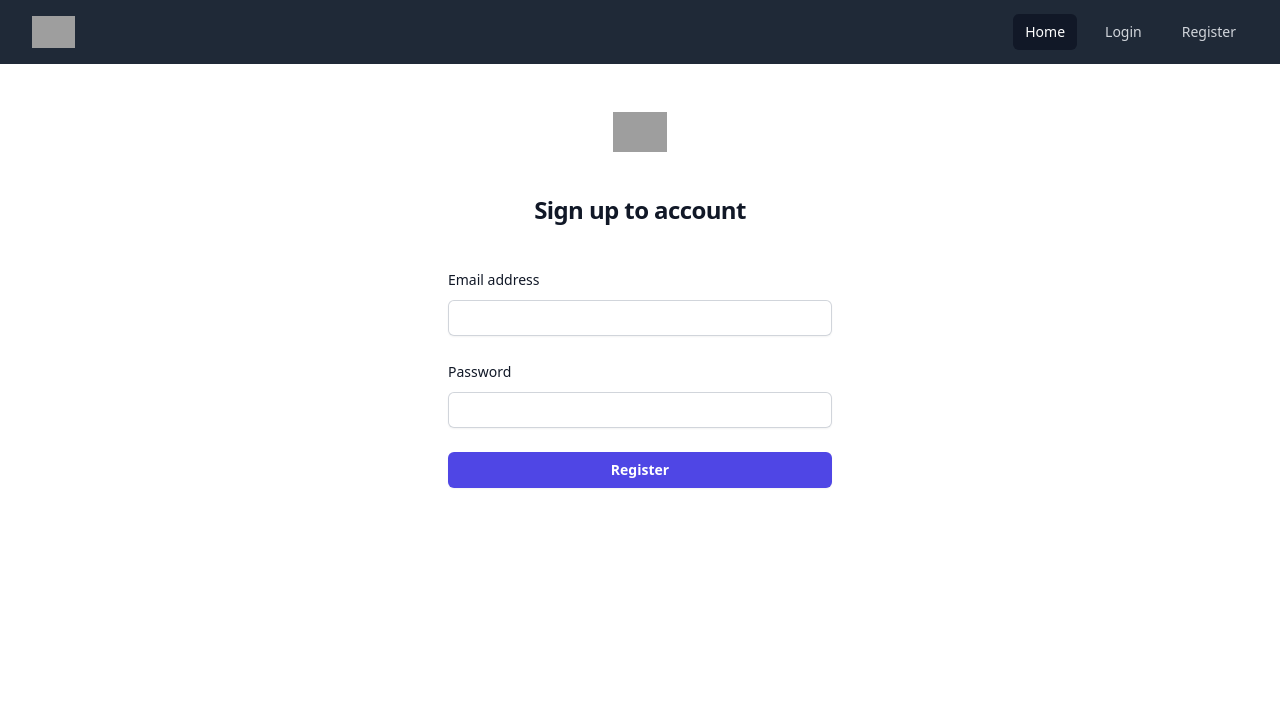
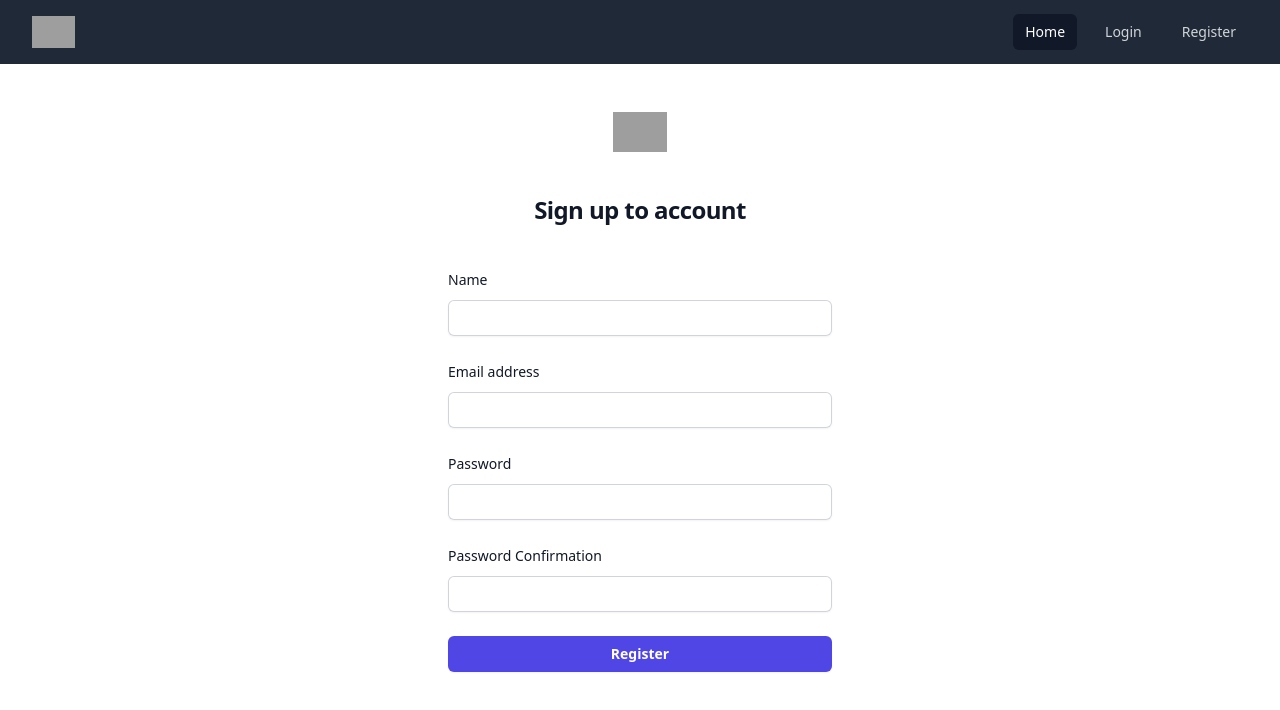
Before and after one commit to SHENEL98/Vue3-Laravel-BreezeAPI-Authentication-CRUD, a Vue app in the folder vue-breeze-api/: page /register in a window 1280 px wide. Shown: the top 710 px of the page. Built offline with nearby package versions, Linux system fonts and the light colour scheme; grey boxes are pictures that could not be loaded.

Commit message:
Register new user

```diff
--- a/vue-breeze-api/src/components/Register.vue
+++ b/vue-breeze-api/src/components/Register.vue
@@ -1,4 +1,26 @@
 <script setup>
+  import { ref } from 'vue';
+  import axios from 'axios';
+  import { useRouter } from 'vue-router';
+
+  const router = useRouter()
+  const form = ref({
+    name: '',
+    email: '',
+    password: '',
+    password_confirmation: ''
+  });
+
+  const handleRegister= async()=>{
+    await axios.post('/register',{
+      name: form.value.name,
+      email: form.value.email,
+      password: form.value.password,
+      password_confirmation: form.value.password_confirmation,
+    });
+    router.push('/');
+  }
+
 
 </script>
 <template>
@@ -9,11 +31,18 @@
       </div>
 
       <div class="mt-10 sm:mx-auto sm:w-full sm:max-w-sm">
-        <form class="space-y-6" action="#" method="POST">
+        <form class="space-y-6" @submit.prevent="handleRegister" >
+          <div>
+            <label for="name" class="block text-sm font-medium leading-6 text-gray-900">Name</label>
+            <div class="mt-2">
+              <input v-model="form.name" type="text" autocomplete="name" required="" class="block w-full rounded-md border-0 py-1.5 text-gray-900 shadow-sm ring-1 ring-inset ring-gray-300 placeholder:text-gray-400 focus:ring-2 focus:ring-inset focus:ring-indigo-600 sm:text-sm sm:leading-6" />
+            </div>
+          </div>
+
           <div>
             <label for="email" class="block text-sm font-medium leading-6 text-gray-900">Email address</label>
             <div class="mt-2">
-              <input id="email" name="email" type="email" autocomplete="email" required="" class="block w-full rounded-md border-0 py-1.5 text-gray-900 shadow-sm ring-1 ring-inset ring-gray-300 placeholder:text-gray-400 focus:ring-2 focus:ring-inset focus:ring-indigo-600 sm:text-sm sm:leading-6" />
+              <input v-model="form.email" type="email" autocomplete="email" required="" class="block w-full rounded-md border-0 py-1.5 text-gray-900 shadow-sm ring-1 ring-inset ring-gray-300 placeholder:text-gray-400 focus:ring-2 focus:ring-inset focus:ring-indigo-600 sm:text-sm sm:leading-6" />
             </div>
           </div>
 
@@ -22,7 +51,16 @@
               <label for="password" class="block text-sm font-medium leading-6 text-gray-900">Password</label>
             </div>
             <div class="mt-2">
-              <input id="password" name="password" type="password" autocomplete="current-password" required="" class="block w-full rounded-md border-0 py-1.5 text-gray-900 shadow-sm ring-1 ring-inset ring-gray-300 placeholder:text-gray-400 focus:ring-2 focus:ring-inset focus:ring-indigo-600 sm:text-sm sm:leading-6" />
+              <input v-model="form.password" type="password" autocomplete="current-password" required="" class="block w-full rounded-md border-0 py-1.5 text-gray-900 shadow-sm ring-1 ring-inset ring-gray-300 placeholder:text-gray-400 focus:ring-2 focus:ring-inset focus:ring-indigo-600 sm:text-sm sm:leading-6" />
+            </div>
+          </div>
+
+          <div>
+            <div class="flex items-center justify-between">
+              <label for="password" class="block text-sm font-medium leading-6 text-gray-900">Password Confirmation</label>
+            </div>
+            <div class="mt-2">
+              <input v-model="form.password_confirmation" type="password" autocomplete="current-password" required="" class="block w-full rounded-md border-0 py-1.5 text-gray-900 shadow-sm ring-1 ring-inset ring-gray-300 placeholder:text-gray-400 focus:ring-2 focus:ring-inset focus:ring-indigo-600 sm:text-sm sm:leading-6" />
             </div>
           </div>
 
```
